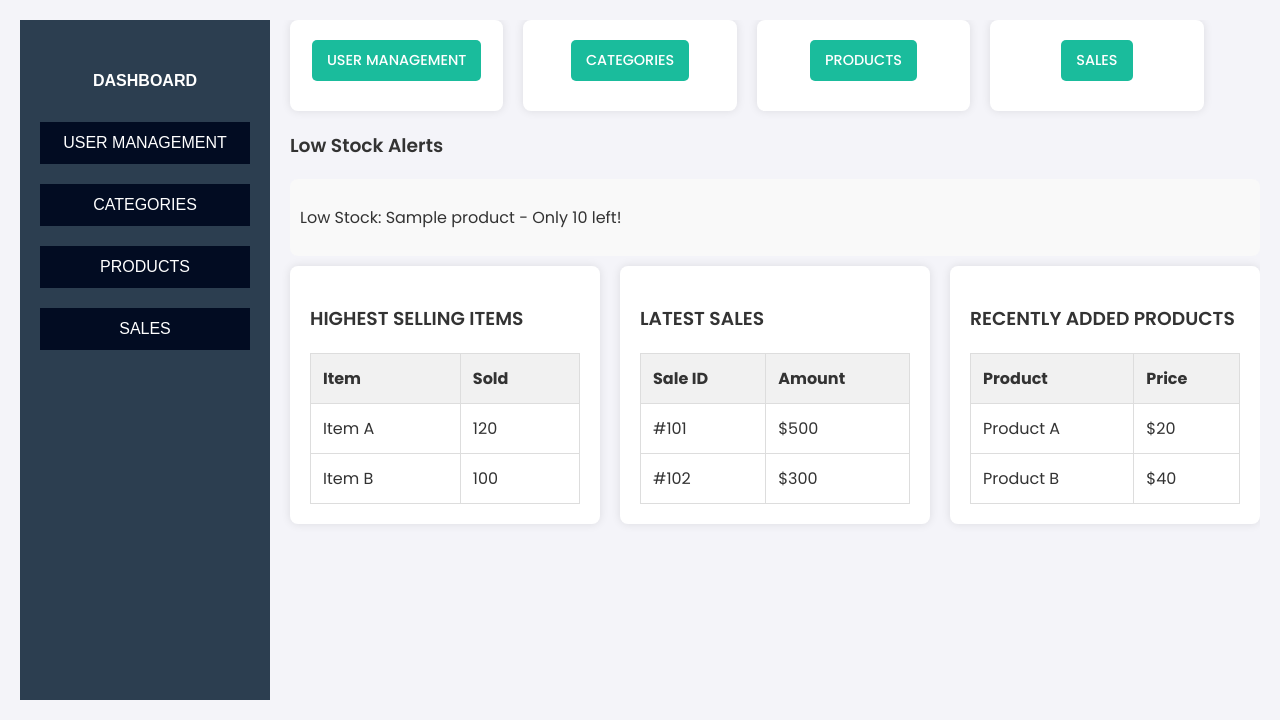
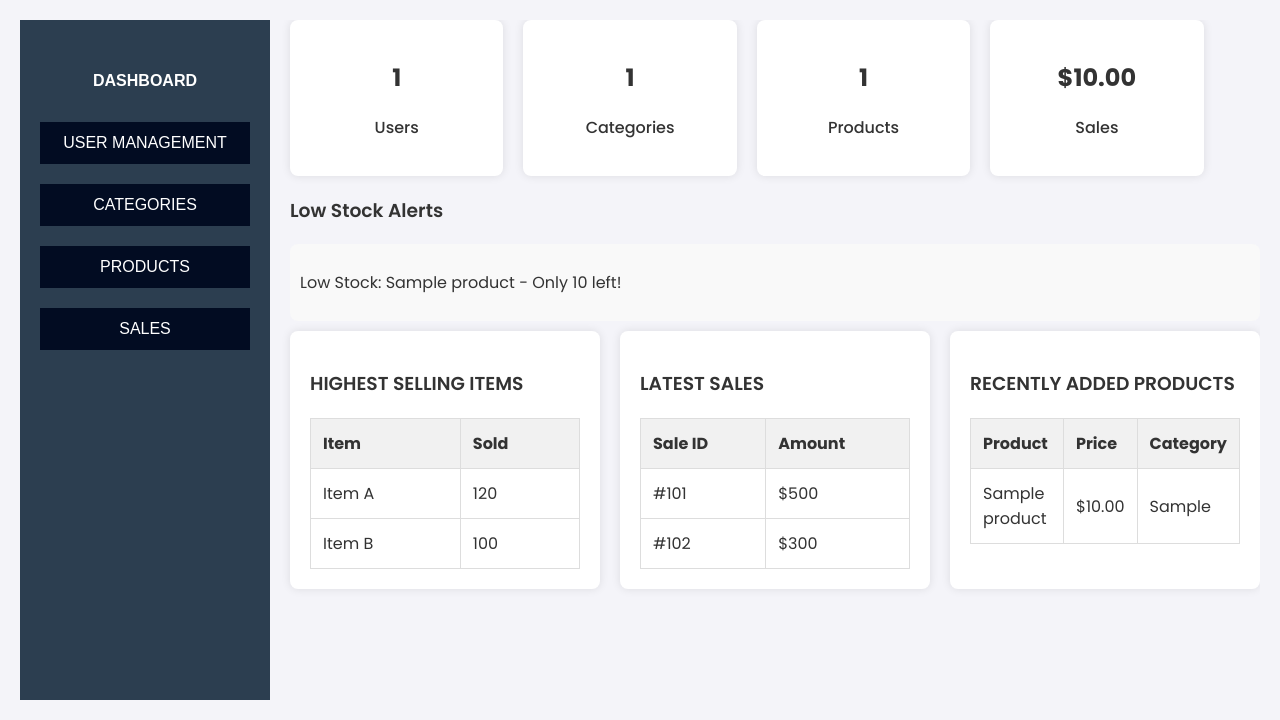
Before and after one commit to njeayyy/inventory, a PHP site: page /dashboard.php in a window 1280 px wide. Shown: the part 80-800 px from the top of the page. Run offline with PHP 8.4, Linux system fonts and the light colour scheme; tables that the repository leaves empty or names only in its code hold one stand-in row (values such as "Sample post"); some libraries are stand-ins or nearby versions.

Commit message:
may onting dashboard na

```diff
--- a/admin dashboard/admin/dashboard.php
+++ b/admin dashboard/admin/dashboard.php
@@ -8,15 +8,39 @@ if ($mysqli->connect_error) {
 }
 
 // 2. Query to fetch low stock products (adjust the condition based on your table structure)
-$query = "SELECT product_name, in_stock FROM products WHERE in_stock <= 10"; // Replace 10 with your stock threshold
-$low_stock_products = $mysqli->query($query);
+$query_low_stock = "SELECT product_name, in_stock FROM products WHERE in_stock <= 10"; // Replace 10 with your stock threshold
+$low_stock_products = $mysqli->query($query_low_stock);
 
 // Check for query errors
 if (!$low_stock_products) {
     die("Query failed: " . $mysqli->error);
 }
+
+// 3. Queries for additional dashboard data
+// Fetch the number of users
+$query_users = "SELECT COUNT(*) AS total_users FROM users";
+$total_users_result = $mysqli->query($query_users);
+$total_users = ($total_users_result && $row = $total_users_result->fetch_assoc()) ? $row['total_users'] : 0;
+
+// Fetch the number of categories
+$query_categories = "SELECT COUNT(*) AS total_categories FROM categories";
+$total_categories_result = $mysqli->query($query_categories);
+$total_categories = ($total_categories_result && $row = $total_categories_result->fetch_assoc()) ? $row['total_categories'] : 0;
+
+// Fetch the number of products
+$query_products = "SELECT COUNT(*) AS total_products FROM products";
+$total_products_result = $mysqli->query($query_products);
+$total_products = ($total_products_result && $row = $total_products_result->fetch_assoc()) ? $row['total_products'] : 0;
+
+// Fetch the total sales
+$query_sales = "SELECT SUM(total_amount) AS total_sales FROM sales";
+$total_sales_result = $mysqli->query($query_sales);
+$total_sales = ($total_sales_result && $row = $total_sales_result->fetch_assoc()) ? $row['total_sales'] : 0;
+
+// Fetch recently added products
+$query_recent_products = "SELECT product_name, price, category FROM products ORDER BY created_at DESC LIMIT 5";
+$recent_products = $mysqli->query($query_recent_products);
 ?>
-
 <!DOCTYPE html>
 <html lang="en">
 <head>
@@ -61,11 +85,12 @@ if (!$low_stock_products) {
             </aside>
 
             <section class="dashboard-content">
+                <!-- Dashboard Overview -->
                 <div class="overview">
-                    <div class="box"><a href="user_management.php">USER MANAGEMENT</a></div>
-                    <div class="box"><a href="categories.php">CATEGORIES</a></div>
-                    <div class="box"><a href="products.php">PRODUCTS</a></div>
-                    <div class="box"><a href="sales.php">SALES</a></div>
+                    <div class="box"><h2><?= $total_users ?></h2><p>Users</p></div>
+                    <div class="box"><h2><?= $total_categories ?></h2><p>Categories</p></div>
+                    <div class="box"><h2><?= $total_products ?></h2><p>Products</p></div>
+                    <div class="box"><h2>$<?= number_format($total_sales, 2) ?></h2><p>Sales</p></div>
                 </div>
 
                 <!-- Low Stock Alerts Section -->
@@ -82,6 +107,7 @@ if (!$low_stock_products) {
                     <?php } ?>
                 </div>
 
+                <!-- Data Tables -->
                 <div class="tables">
                     <div class="table">
                         <h3>HIGHEST SELLING ITEMS</h3>
@@ -102,15 +128,23 @@ if (!$low_stock_products) {
                     <div class="table">
                         <h3>RECENTLY ADDED PRODUCTS</h3>
                         <table>
-                            <tr><th>Product</th><th>Price</th></tr>
-                            <tr><td>Product A</td><td>$20</td></tr>
-                            <tr><td>Product B</td><td>$40</td></tr>
+                            <tr><th>Product</th><th>Price</th><th>Category</th></tr>
+                            <?php if ($recent_products && $recent_products->num_rows > 0) { ?>
+                                <?php while ($product = $recent_products->fetch_assoc()) { ?>
+                                    <tr>
+                                        <td><?= $product['product_name'] ?></td>
+                                        <td>$<?= number_format($product['price'], 2) ?></td>
+                                        <td><?= $product['category'] ?></td>
+                                    </tr>
+                                <?php } ?>
+                            <?php } else { ?>
+                                <tr><td colspan="3">No recent products added.</td></tr>
+                            <?php } ?>
                         </table>
                     </div>
                 </div>
             </section>
         </div>
     </div>
-
 </body>
 </html>
```
Also changed, not shown: admin dashboard/admin/edit_sale.php (renamed from admin dashboard/edit_sale.php, +19 -2 lines).
